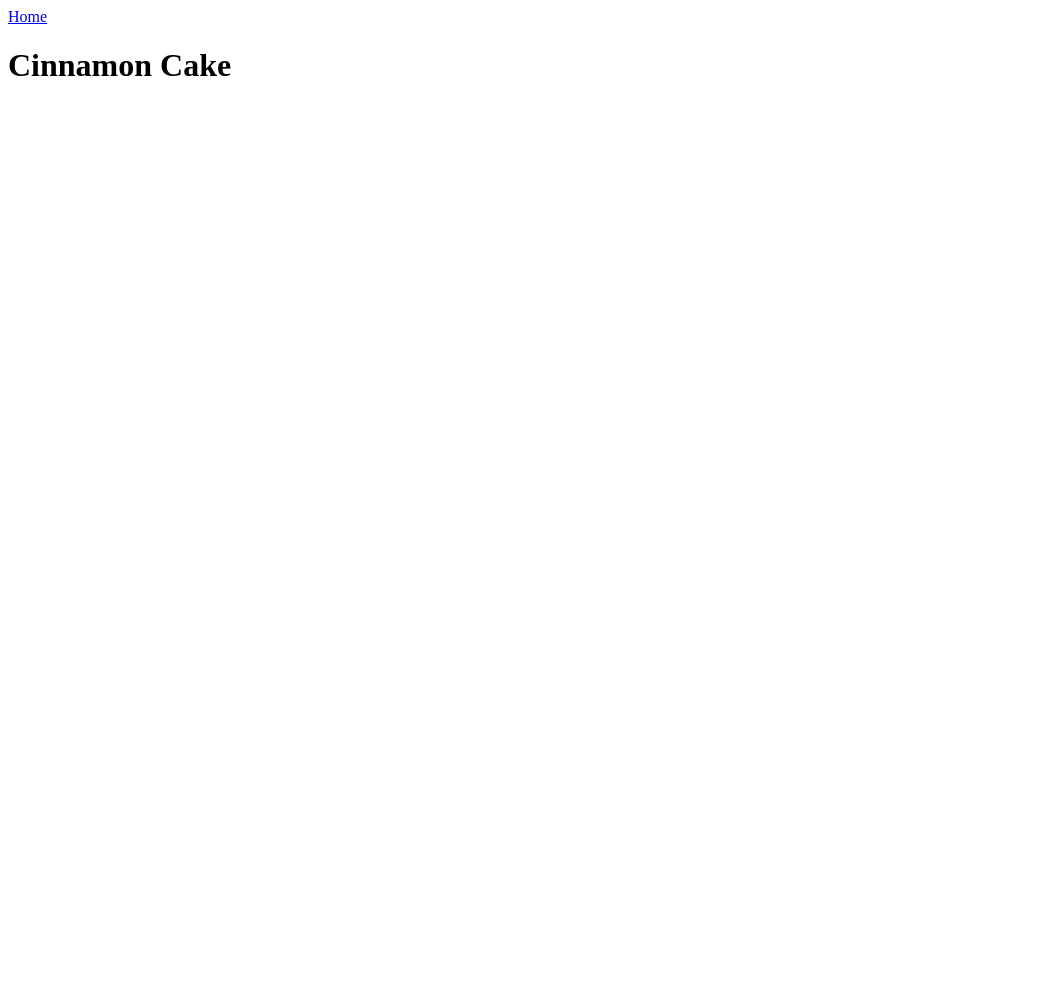
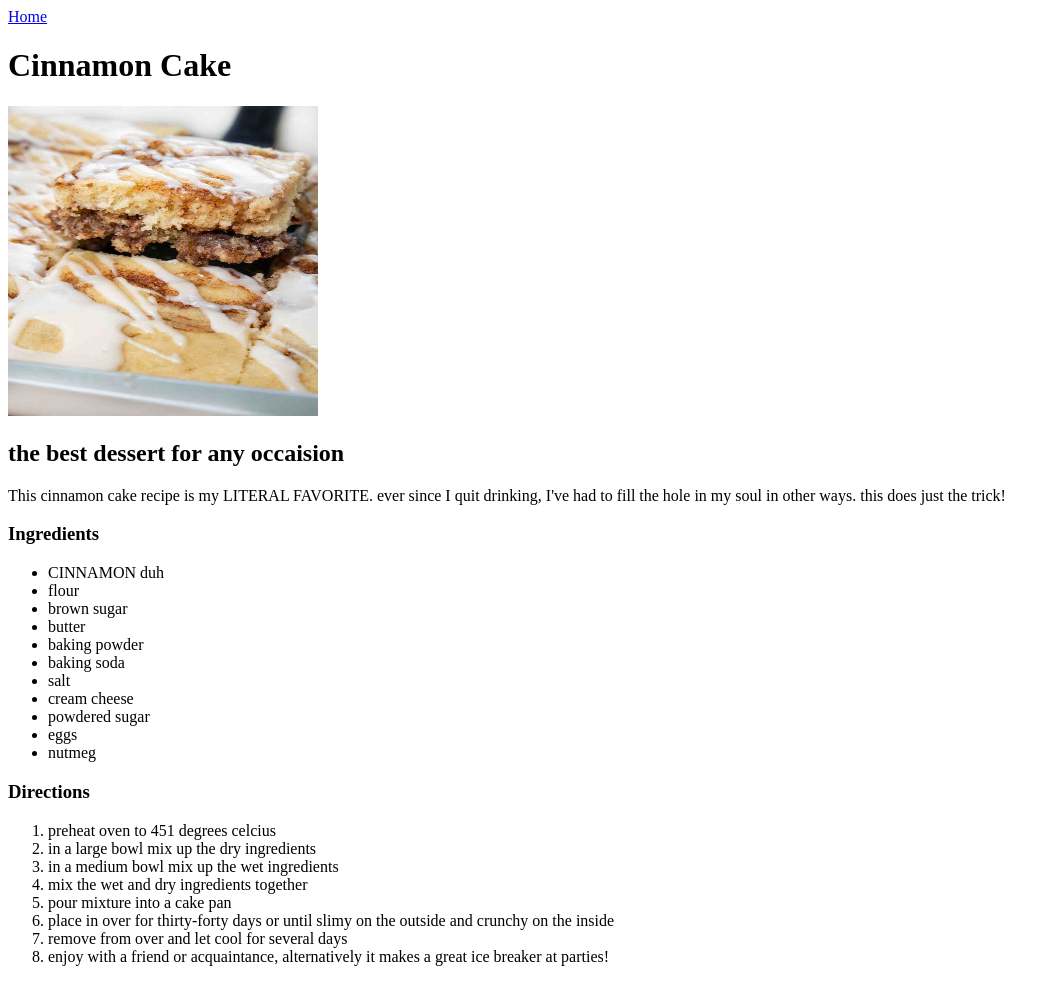
Before and after one commit to verified-egg/odin-recipes, a plain HTML site: page recipes/cinnamon-cake.html in a window 1280 px wide. Shown: the whole page, without its empty margins (0-1059 px from the left). Before the commit the page ends 800 px from the top, so only its background shows below. Drawn offline with Linux system fonts and the light colour scheme.

Commit message:
content adding photos and more content to edamame and cinnamon cake

```diff
--- a/recipes/cinnamon-cake.html
+++ b/recipes/cinnamon-cake.html
@@ -8,5 +8,33 @@
 <body>
     <a href="../index.html">Home</a><br>
     <h1>Cinnamon Cake</h1>
+    <img src="../media/cinnamon-cake.jpg" alt="a piece of cinnamon cake" height="310" width="310">
+    <h2>the best dessert for any occaision</h2>
+    <p>This cinnamon cake recipe is my LITERAL FAVORITE. ever since I quit drinking, I've had to fill the hole in my soul in other ways. this does just the trick!</p>
+    <h3>Ingredients</h3>
+    <ul>
+        <li>CINNAMON duh</li>
+        <li>flour</li>
+        <li>brown sugar</li>
+        <li>butter</li>
+        <li>baking powder</li>
+        <li>baking soda</li>
+        <li>salt</li>
+        <li>cream cheese</li>
+        <li>powdered sugar</li>
+        <li>eggs</li>
+        <li>nutmeg</li>
+    </ul>
+    <h3>Directions</h3>
+    <ol>
+        <li>preheat oven to 451 degrees celcius</li>
+        <li>in a large bowl mix up the dry ingredients</li>
+        <li>in a medium bowl mix up the wet ingredients</li>
+        <li>mix the wet and dry ingredients together</li>
+        <li>pour mixture into a cake pan</li>
+        <li>place in over for thirty-forty days or until slimy on the outside and crunchy on the inside</li>
+        <li>remove from over and let cool for several days</li>
+        <li>enjoy with a friend or acquaintance, alternatively it makes a great ice breaker at parties!</li>
+    </ol>
 </body>
 </html>
```
Also changed, not shown: recipes/edamame.html (+17 -0 lines).
